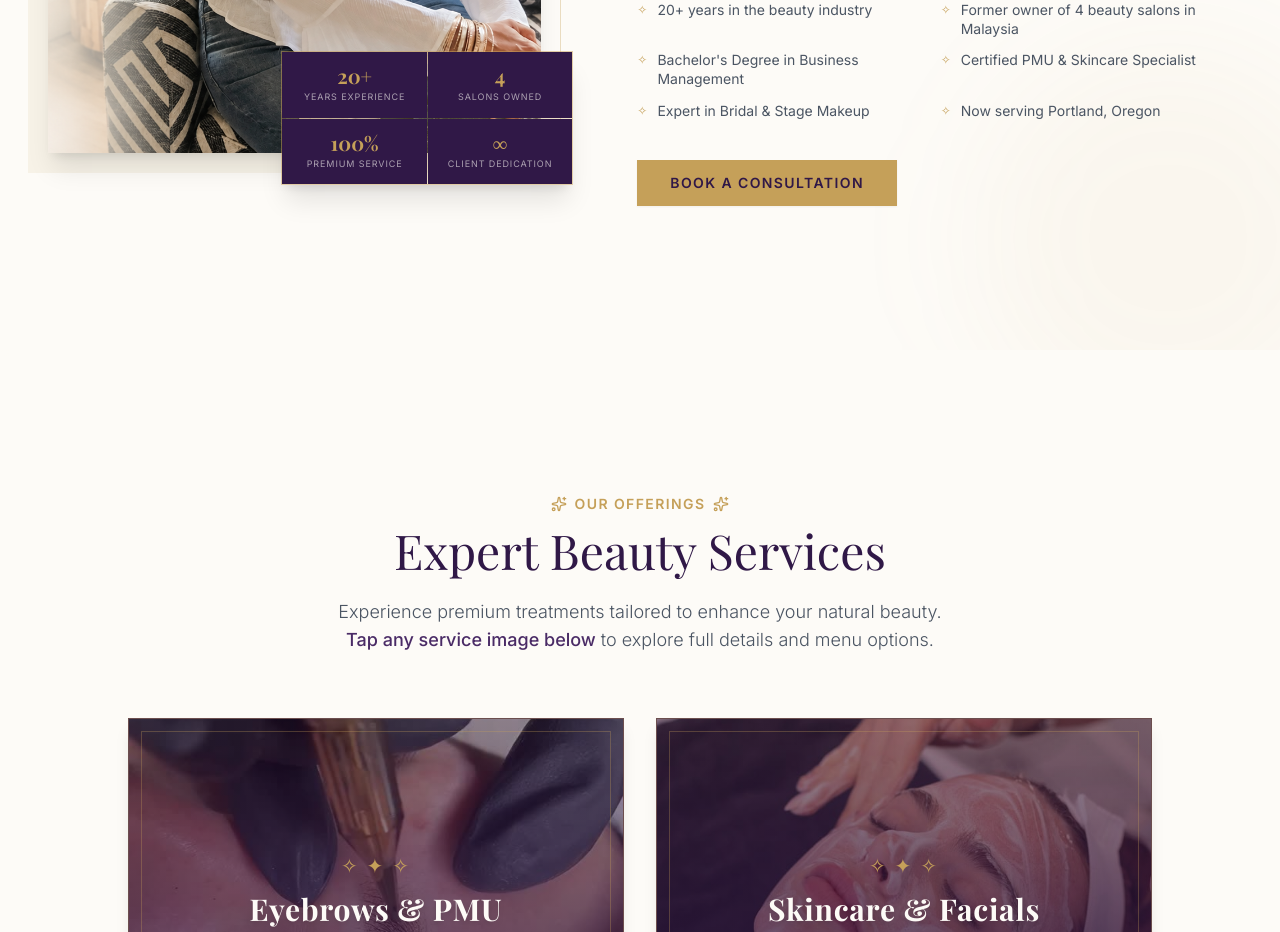
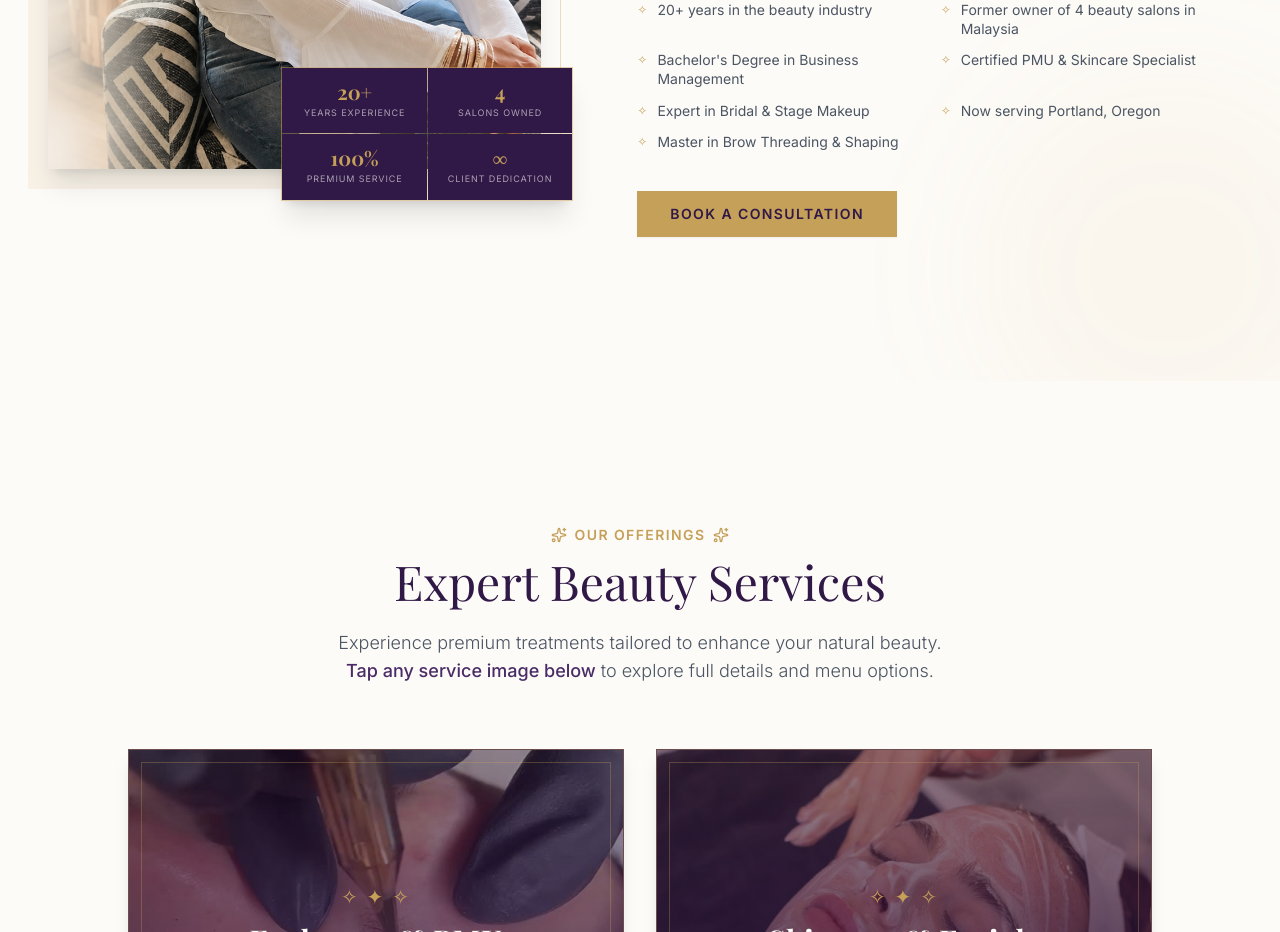
Before and after one commit to H3LLFATE/threadmebeautystudio, a React (Vite) app in the folder Threat_Me_Selon/website/: page / in a window 1280 px wide. Shown: the part 1460-2392 px from the top of the page. Built offline with nearby package versions, Linux system fonts and the light colour scheme; a web font is replaced by a local one.

Commit message:
adding 'Master in Brow Threading & Shaping', to credentials

```diff
--- a/Threat_Me_Selon/website/src/components/About.jsx
+++ b/Threat_Me_Selon/website/src/components/About.jsx
@@ -15,6 +15,7 @@ const credentials = [
   'Certified PMU & Skincare Specialist',
   'Expert in Bridal & Stage Makeup',
   'Now serving Portland, Oregon',
+  'Master in Brow Threading & Shaping',
 ];
 
 const About = () => {
```
